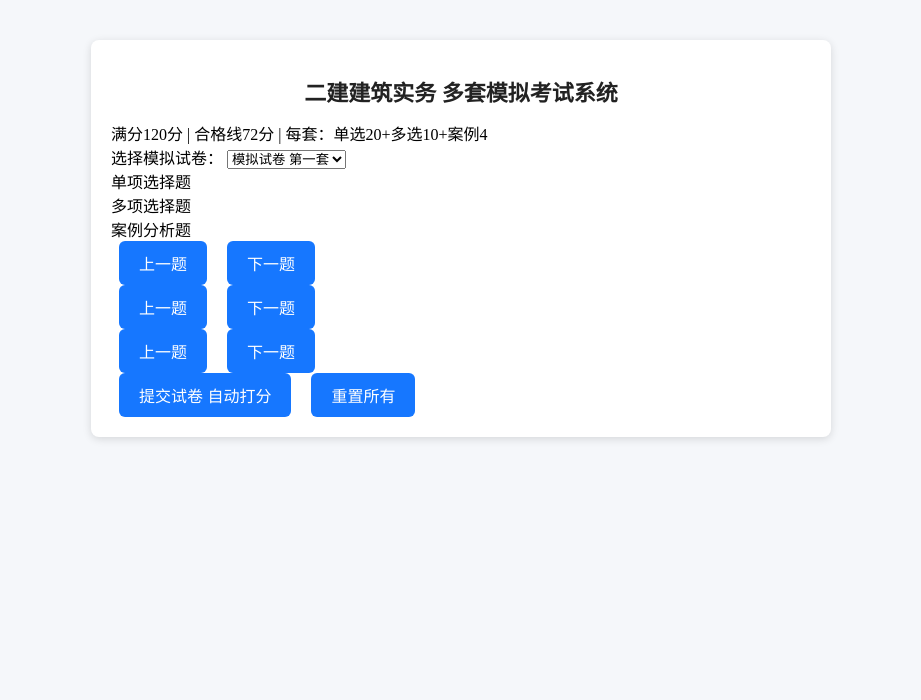
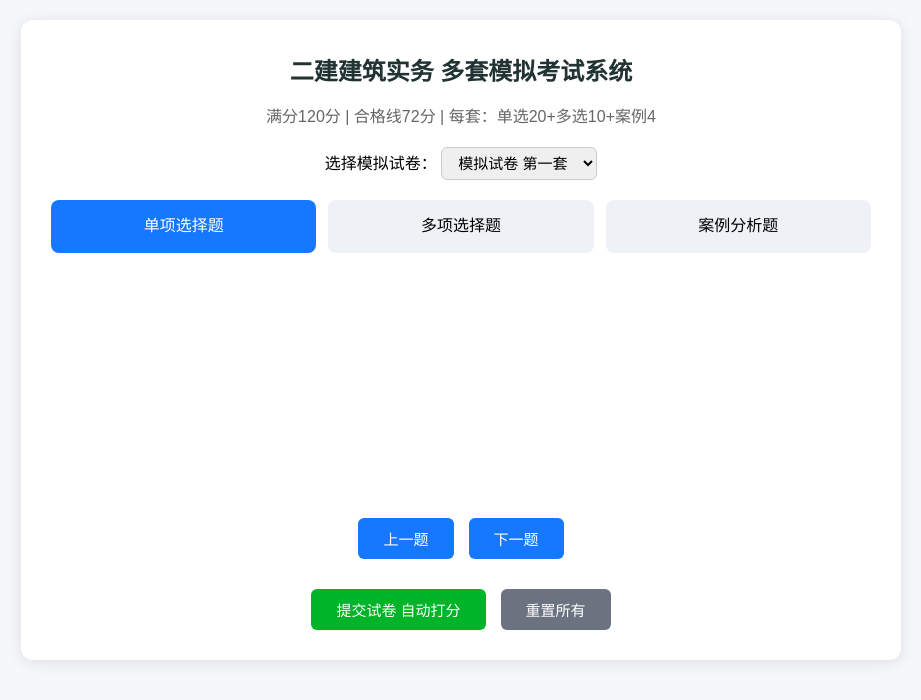
Before and after one commit to jinluteng-boop/-, a plain HTML site: page index.html in a window 1280 px wide. Shown: the whole page, without its empty margins (179-1100 px from the left). Drawn offline with Linux system fonts and the light colour scheme.

Commit message:
Update style.css

```diff
--- a/style.css
+++ b/style.css
@@ -1,15 +1,133 @@
-body{font-family:微软雅黑;background:#f5f7fa;margin:0;padding:10px;}
-.container{max-width:700px;margin:30px auto;background:#fff;padding:20px;border-radius:8px;box-shadow:0 2px 8px #0002;}
-h1{text-align:center;color:#222;font-size:22px;}
-.progress{text-align:right;color:#666;margin-bottom:10px;}
-.qbox{font-size:17px;margin:20px 0;min-height:60px;line-height:1.8;}
-.opts{margin:20px 0;}
-.opt{display:block;width:100%;padding:12px;margin:8px 0;border:1px solid #ccc;border-radius:6px;background:#fff;cursor:pointer;text-align:left;font-size:16px;}
-.opt:hover{background:#f0f7ff;}
-.opt.active{background:#1677ff;color:#fff;border-color:#1677ff;}
-.ansbox{margin:15px 0;padding:12px;border-radius:6px;display:none;line-height:1.8;}
-.correct{background:#e6f7ef;color:#0b7a4d;}
-.wrong{background:#fff1f0;color:#cf2222;}
-.btns{text-align:center;margin-top:20px;}
-button{padding:10px 20px;margin:0 8px;border:none;border-radius:6px;background:#1677ff;color:#fff;cursor:pointer;font-size:16px;}
-button:disabled{background:#94b8f0;cursor:not-allowed;}
+* {
+    margin: 0;
+    padding: 0;
+    box-sizing: border-box;
+}
+body {
+    font-family: "微软雅黑", sans-serif;
+    background-color: #f5f7fa;
+    padding: 20px;
+    line-height: 1.8;
+}
+.container {
+    max-width: 880px;
+    margin: 0 auto;
+    background: #fff;
+    padding: 30px;
+    border-radius: 12px;
+    box-shadow: 0 2px 15px rgba(0,0,0,0.1);
+}
+h1 {
+    text-align: center;
+    font-size: 24px;
+    color: #233;
+    margin-bottom: 10px;
+}
+.desc {
+    text-align: center;
+    color: #666;
+    margin-bottom: 15px;
+}
+.select-box{
+    text-align:center;
+    margin-bottom:20px;
+    font-size:16px;
+}
+.select-box select{
+    padding:6px 12px;
+    border-radius:6px;
+    border:1px solid #ccc;
+    font-size:15px;
+}
+.tab-wrap {
+    display: flex;
+    gap: 12px;
+    margin-bottom: 25px;
+}
+.tab {
+    flex: 1;
+    text-align: center;
+    padding: 12px 0;
+    background: #eef2f7;
+    border-radius: 8px;
+    cursor: pointer;
+    font-size: 16px;
+    transition: 0.3s;
+}
+.tab.active {
+    background: #1677ff;
+    color: #fff;
+}
+.content {
+    margin-bottom: 30px;
+}
+.hide {
+    display: none;
+}
+.q-container {
+    font-size: 16px;
+    color: #333;
+    min-height: 220px;
+}
+.opt-item {
+    display: block;
+    width: 100%;
+    padding: 12px 15px;
+    margin: 8px 0;
+    border: 1px solid #dcdfe6;
+    border-radius: 6px;
+    background: #fff;
+    text-align: left;
+    cursor: pointer;
+    font-size: 15px;
+}
+.opt-item.active {
+    background: #1677ff;
+    color: #fff;
+    border-color: #1677ff;
+}
+.ans-explain {
+    margin-top: 18px;
+    padding: 15px;
+    border-radius: 8px;
+    display: none;
+}
+.correct {
+    background: #ecfdf3;
+    color: #065f46;
+}
+.wrong {
+    background: #fef2f2;
+    color: #b91c1c;
+}
+.btn-group {
+    display: flex;
+    justify-content: center;
+    gap: 15px;
+    margin-top: 20px;
+}
+.bottom-btn {
+    margin-top: 30px;
+}
+button {
+    padding: 10px 25px;
+    border: none;
+    border-radius: 6px;
+    background: #1677ff;
+    color: #fff;
+    cursor: pointer;
+    font-size: 15px;
+}
+.score-btn {
+    background: #00b42a;
+}
+.reset-btn {
+    background: #6b7280;
+}
+.result-box {
+    margin-top: 25px;
+    padding: 20px;
+    background: #f0f7ff;
+    border-radius: 8px;
+    font-size: 16px;
+}
```
